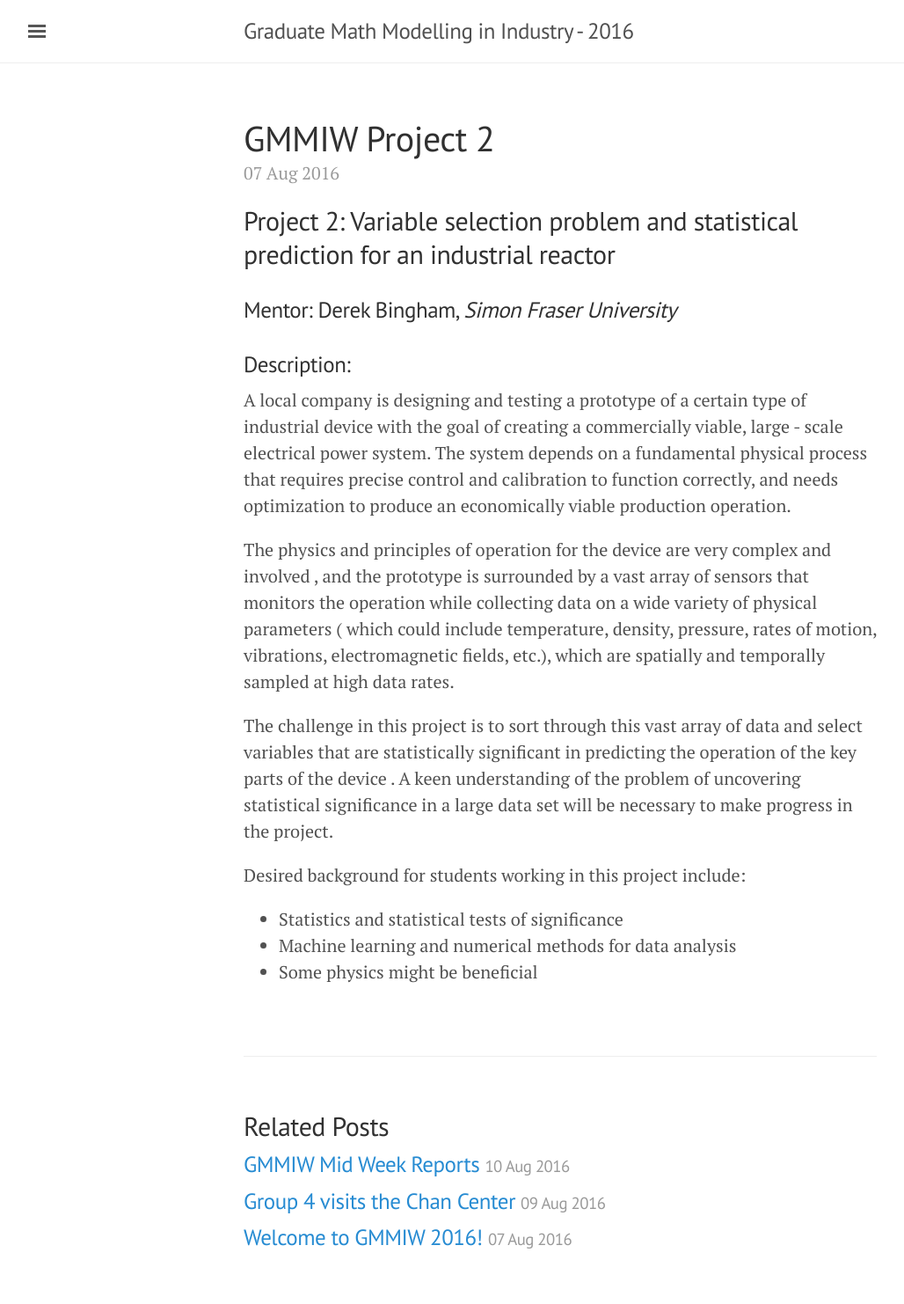
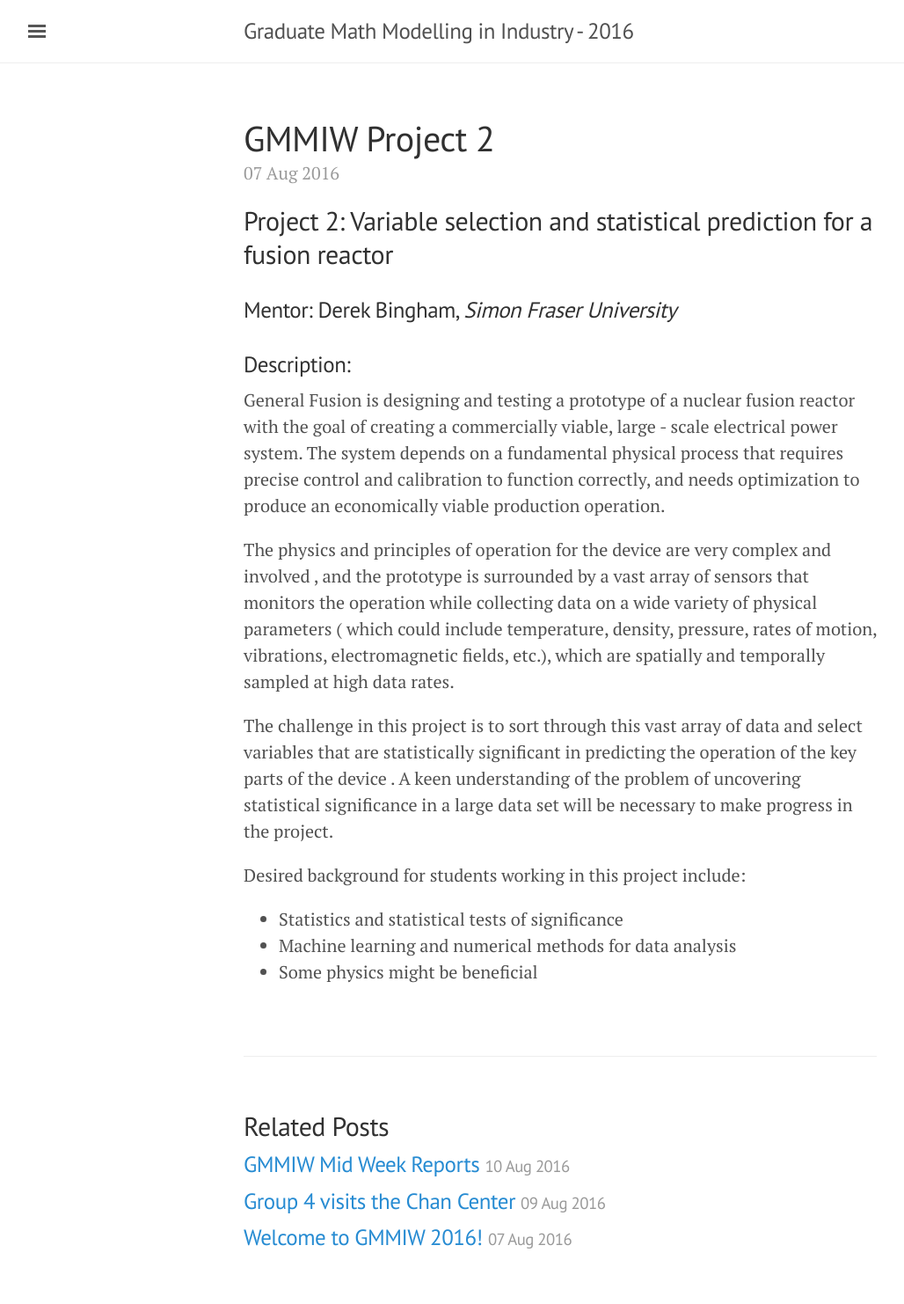
Before and after one commit to pimsmath/gmmiw2016, a Jekyll site: the page built from _posts/2016-08-07-project2.md, in a window 1280 px wide. Shown: the whole page at 88% size, without its empty margins (3-1031 px from the left). Built offline with Jekyll 4.4.1, drawn with Linux system fonts in a browser that asks for light colours.

Commit message:
Update 2016-08-07-project2.md

```diff
--- a/_posts/2016-08-07-project2.md
+++ b/_posts/2016-08-07-project2.md
@@ -5,13 +5,13 @@ date: 2016-08-07 00:22:01 -0700
 categories: project
 tags: team2
 ---
-## Project 2: Variable selection problem and statistical prediction for an industrial reactor
+## Project 2: Variable selection and statistical prediction for a fusion reactor
 
 ### Mentor: Derek Bingham, *Simon Fraser University*
 
 ### Description:
-A local company is designing and testing a prototype of a certain type of
-industrial device with the goal of creating a commercially viable, large - scale
+General Fusion is designing and testing a prototype of a nuclear fusion
+reactor with the goal of creating a commercially viable, large - scale
 electrical power system.  The system depends on a fundamental physical process
 that requires precise control and calibration to function correctly, and needs
 optimization to produce an economically viable production operation.
```
